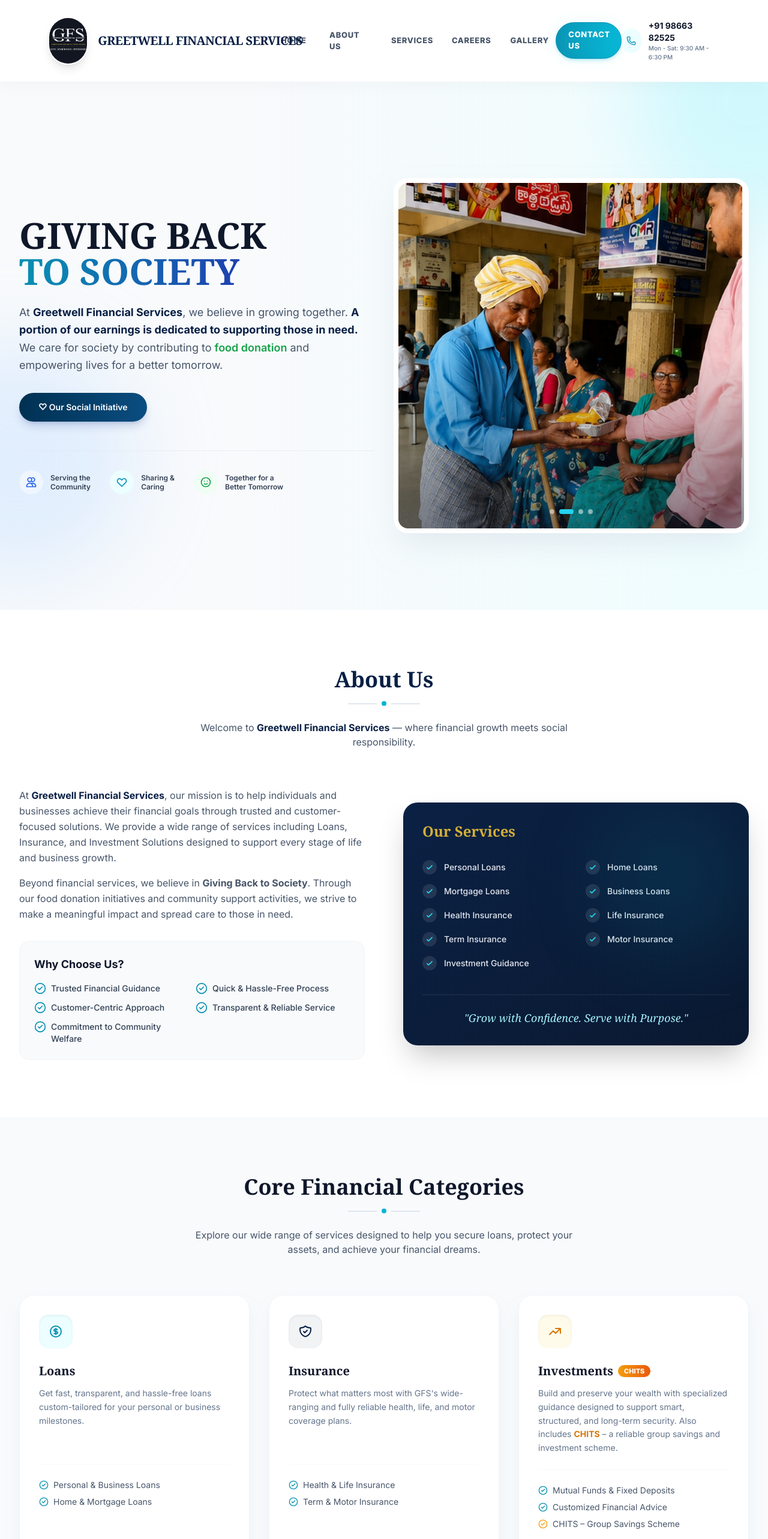
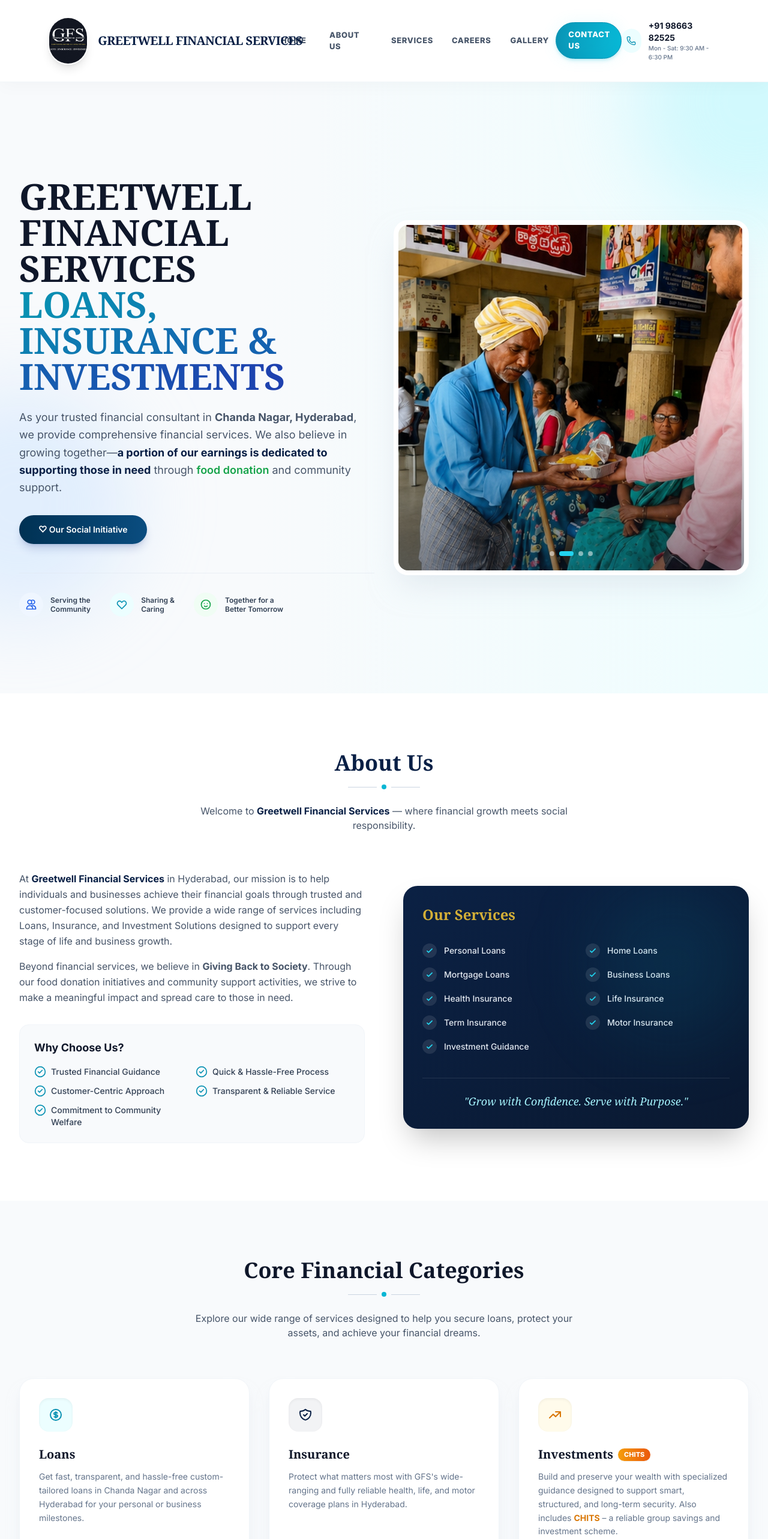
Before and after one commit to OG-gopi/GreetwellFinacialServices.com, a React (Vite) app: page / in a window 1280 px wide. Shown: the top 2566 px of the page at 60% size. Built offline with nearby package versions, Linux system fonts and the light colour scheme.

Commit message:
Improve public website SEO and local search visibility

```diff
--- a/index.html
+++ b/index.html
@@ -5,11 +5,11 @@
     <link rel="icon" type="image/png" href="/logo.png" />
     <meta name="viewport" content="width=device-width, initial-scale=1.0" />
     <meta name="google-site-verification" content="KHyMdWyfGoXRLZxQz69ROnzAnXkcZq4yb7jzPj2ARfk" />
-    <title>Greetwell Financial Services | Loans, Insurance & Investments</title>
+    <title>Greetwell Financial Services | Loans, Insurance & Investments in Hyderabad</title>
 
     <!-- Primary Meta Tags -->
-    <meta name="title" content="Greetwell Financial Services | Loans, Insurance & Investments" />
-    <meta name="description" content="Greetwell Financial Services offers trusted financial guidance, loans, health and life insurance, and strategic investment solutions tailored for your growth." />
+    <meta name="title" content="Greetwell Financial Services | Loans, Insurance & Investments in Hyderabad" />
+    <meta name="description" content="Greetwell Financial Services offers trusted loans, health and life insurance, and strategic investment solutions in Chanda Nagar, Hyderabad, Telangana." />
     <meta name="theme-color" content="#081f45" />
 
     <!-- Canonical URL -->
@@ -18,28 +18,32 @@
     <!-- Open Graph / Facebook -->
     <meta property="og:type" content="website" />
     <meta property="og:url" content="https://greetwellfinancialservices.vercel.app/" />
-    <meta property="og:title" content="Greetwell Financial Services" />
-    <meta property="og:description" content="Trusted financial guidance, fast loans, reliable insurance, and strategic investments." />
+    <meta property="og:title" content="Greetwell Financial Services | Loans & Insurance" />
+    <meta property="og:description" content="Greetwell Financial Services offers trusted loans, health and life insurance, and strategic investments in Chanda Nagar, Hyderabad." />
     <meta property="og:image" content="https://greetwellfinancialservices.vercel.app/logo.png" />
 
     <!-- Twitter -->
     <meta property="twitter:card" content="summary_large_image" />
     <meta property="twitter:url" content="https://greetwellfinancialservices.vercel.app/" />
-    <meta property="twitter:title" content="Greetwell Financial Services" />
-    <meta property="twitter:description" content="Trusted financial guidance, fast loans, reliable insurance, and strategic investments." />
+    <meta property="twitter:title" content="Greetwell Financial Services | Loans & Insurance" />
+    <meta property="twitter:description" content="Greetwell Financial Services offers trusted loans, health and life insurance, and strategic investments in Chanda Nagar, Hyderabad." />
     <meta property="twitter:image" content="https://greetwellfinancialservices.vercel.app/logo.png" />
 
     <!-- Structured Data -->
     <script type="application/ld+json">
     {
       "@context": "https://schema.org",
-      "@type": "FinancialService",
+      "@type": ["FinancialService", "LocalBusiness"],
       "name": "Greetwell Financial Services",
       "image": "https://greetwellfinancialservices.vercel.app/logo.png",
       "@id": "https://greetwellfinancialservices.vercel.app/",
       "url": "https://greetwellfinancialservices.vercel.app/",
       "telephone": "+919866382525",
       "email": "gfsgreetwell@gmail.com",
+      "serviceArea": {
+        "@type": "Place",
+        "name": "Hyderabad, Telangana"
+      },
       "address": {
         "@type": "PostalAddress",
         "streetAddress": "PNO 71, Hno 1-36/1/2/6/A/P-71, Road No 6, Jawahar Colony, Chandanagar, Near Yelamma Temple",
--- a/src/pages/HomePage.tsx
+++ b/src/pages/HomePage.tsx
@@ -263,14 +263,14 @@
               className="flex-1 max-w-2xl"
             >
               <h1 className="text-4xl md:text-5xl lg:text-6xl font-extrabold text-slate-900 leading-[1.15] mb-6 font-serif uppercase">
-                GIVING BACK <br />
+                GREETWELL FINANCIAL SERVICES <br />
                 <span className="text-transparent bg-clip-text bg-gradient-to-r from-cyan-600 to-blue-800">
-                  TO SOCIETY
+                  LOANS, INSURANCE & INVESTMENTS
                 </span>
               </h1>
 
               <p className="text-slate-600 text-lg mb-8 leading-relaxed max-w-xl">
-                At <strong className="text-[#081f45]">Greetwell Financial Services</strong>, we believe in growing together. <strong className="text-[#081f45] font-bold">A portion of our earnings is dedicated to supporting those in need.</strong> We care for society by contributing to <strong className="text-green-600 font-semibold">food donation</strong> and empowering lives for a better tomorrow.
+                As your trusted financial consultant in <strong>Chanda Nagar, Hyderabad</strong>, we provide comprehensive financial services. We also believe in growing together—<strong className="text-[#081f45] font-bold">a portion of our earnings is dedicated to supporting those in need</strong> through <strong className="text-green-600 font-semibold">food donation</strong> and community support.
               </p>
 
               <a href="#about" className="bg-gradient-to-r from-[#003153] to-[#0A4D80] text-white px-8 py-3.5 rounded-full font-semibold text-sm shadow-lg shadow-blue-900/20 hover:shadow-xl hover:shadow-blue-900/30 hover:-translate-y-0.5 transition-all inline-flex items-center gap-2 group">
@@ -362,7 +362,7 @@
             <div className="flex-1">
               <div className="space-y-4 text-slate-600 leading-relaxed mb-8">
                 <p>
-                  At <strong className="text-[#081f45]">Greetwell Financial Services</strong>, our mission is to help individuals and businesses achieve their financial goals through trusted and customer-focused solutions. We provide a wide range of services including Loans, Insurance, and Investment Solutions designed to support every stage of life and business growth.
+                  At <strong className="text-[#081f45]">Greetwell Financial Services</strong> in Hyderabad, our mission is to help individuals and businesses achieve their financial goals through trusted and customer-focused solutions. We provide a wide range of services including Loans, Insurance, and Investment Solutions designed to support every stage of life and business growth.
                 </p>
                 <p>
                   Beyond financial services, we believe in <strong>Giving Back to Society</strong>. Through our food donation initiatives and community support activities, we strive to make a meaningful impact and spread care to those in need.
@@ -448,7 +448,7 @@
                 </div>
                 <h3 className="text-xl font-bold text-slate-900 font-serif mb-3">Loans</h3>
                 <p className="text-slate-500 text-sm leading-relaxed mb-6">
-                  Get fast, transparent, and hassle-free loans custom-tailored for your personal or business milestones.
+                  Get fast, transparent, and hassle-free custom-tailored loans in Chanda Nagar and across Hyderabad for your personal or business milestones.
                 </p>
               </div>
               <ul className="space-y-2 border-t pt-6 border-slate-50 mb-6">
@@ -473,7 +473,7 @@
                 </div>
                 <h3 className="text-xl font-bold text-slate-900 font-serif mb-3">Insurance</h3>
                 <p className="text-slate-500 text-sm leading-relaxed mb-6">
-                  Protect what matters most with GFS's wide-ranging and fully reliable health, life, and motor coverage plans.
+                  Protect what matters most with GFS's wide-ranging and fully reliable health, life, and motor coverage plans in Hyderabad.
                 </p>
               </div>
               <ul className="space-y-2 border-t pt-6 border-slate-50 mb-6">
```
